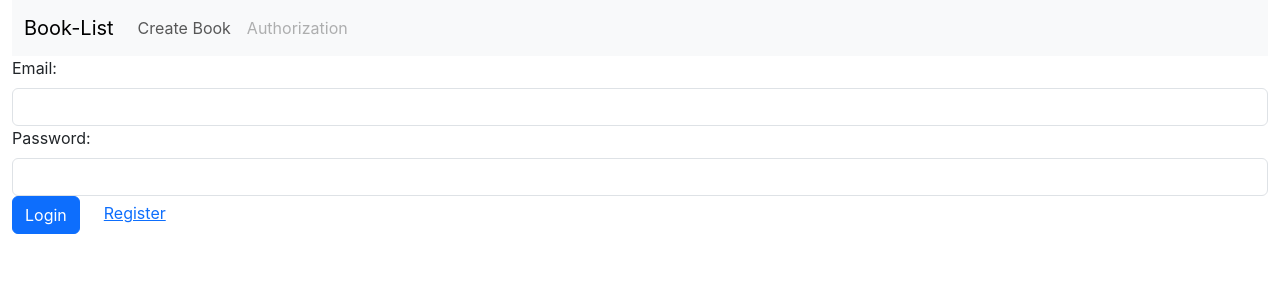
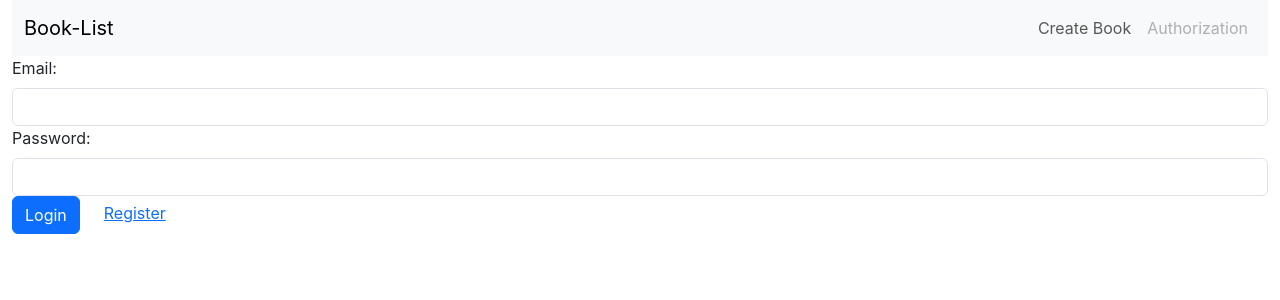
Before and after one commit to alKaras/RestAPI_Book, a React (Create React App) app in the folder client/: page /auth/login in a window 1280 px wide. Shown: the top 300 px of the page. Built offline with nearby package versions, Linux system fonts and the light colour scheme; no server answers; the HTML template or start-up script is replaced by a standard one.

Commit message:
reorganizing files

```diff
--- a/client/src/components/Header.js
+++ b/client/src/components/Header/Header.jsx
@@ -2,7 +2,7 @@ import React, { useEffect, useState } from 'react'
 import Container from 'react-bootstrap/Container';
 import Nav from 'react-bootstrap/Nav';
 import Navbar from 'react-bootstrap/Navbar';
-import axios from '../axios'
+import axios from '../../axios'
 import { useLocation, useNavigate } from 'react-router-dom';
 import { Button } from 'react-bootstrap';
 
@@ -41,7 +41,7 @@ export default function Header() {
                 <Navbar.Brand href='/'>Book-List</Navbar.Brand>
                 <Navbar.Toggle aria-controls="basic-navbar-nav" />
                 <Navbar.Collapse id="basic-navbar-nav">
-                    <Nav className="me-auto">
+                    <Nav style={{ marginLeft: 'auto' }}>
                         <Nav.Link href='create-book'>Create Book</Nav.Link>
                         {isAuth ?
                             <>
--- a/client/src/pages/Home.js
+++ b/client/src/pages/Home.js
@@ -1,5 +1,5 @@
 import React, { useEffect, useState } from 'react'
-import Header from '../components/Header'
+import Header from '../components/Header/Header.jsx'
 import axios from '../axios.js'
 import { Container, Row, Col, Card, Button } from 'react-bootstrap';
 import Moment from 'react-moment'
--- a/client/src/pages/Login/index.js
+++ b/client/src/pages/Login/index.js
@@ -1,5 +1,5 @@
 import React, { useEffect, useState } from 'react'
-import Header from '../../components/Header';
+import Header from '../../components/Header/Header.jsx';
 import { Form, Button } from 'react-bootstrap';
 import { Link, useNavigate } from 'react-router-dom';
 import axios from '../../axios.js'
--- a/client/src/pages/Registration.js
+++ b/client/src/pages/Registration.js
@@ -1,5 +1,5 @@
 import React, { useEffect, useState } from 'react'
-import Header from '../components/Header.js';
+import Header from '../components/Header/Header.jsx';
 import { Form, Button } from 'react-bootstrap';
 import { useNavigate } from 'react-router-dom';
 import axios from '../axios.js'
```
Also changed, not shown: client/src/components/Header/Header.module.scss (added).
